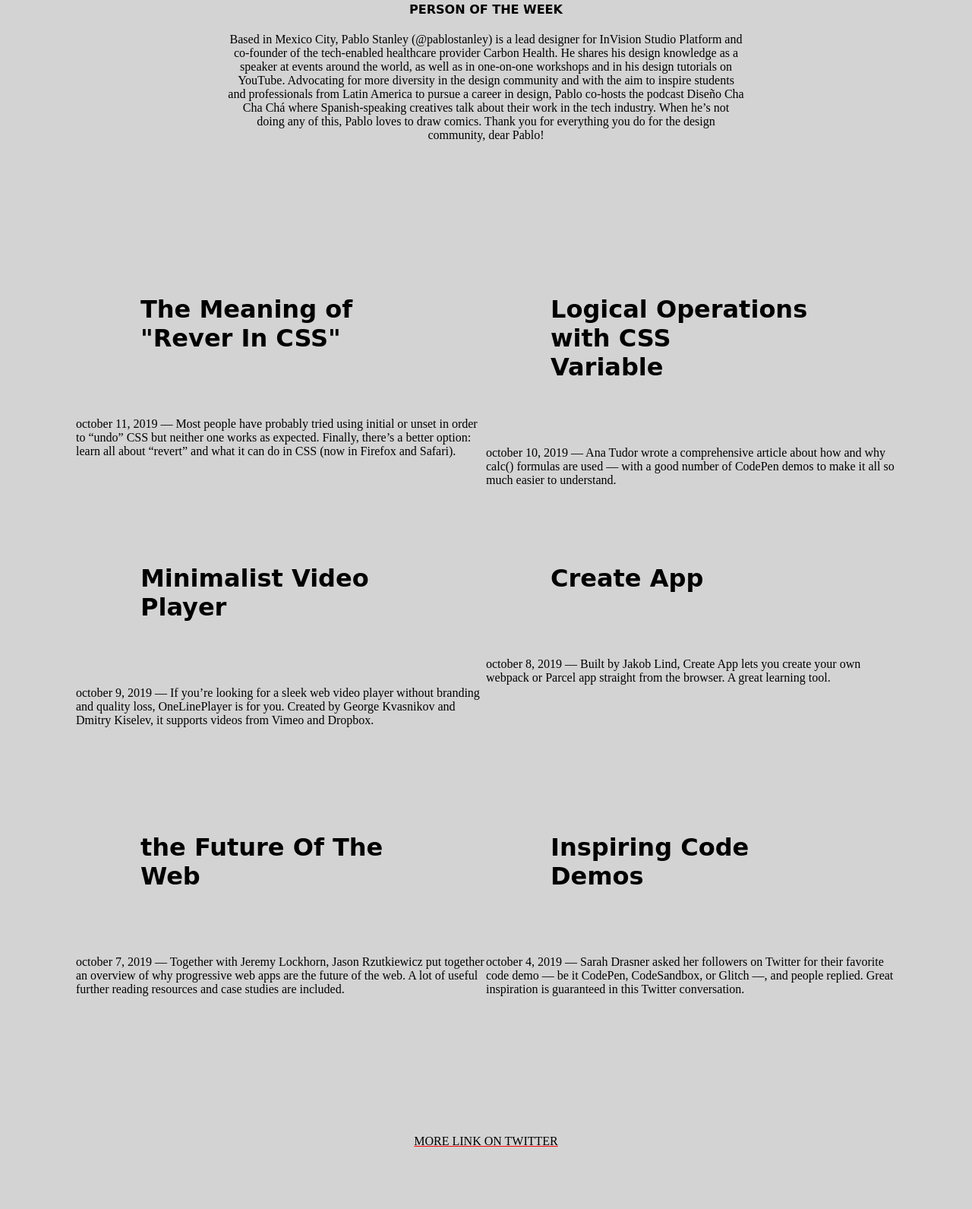
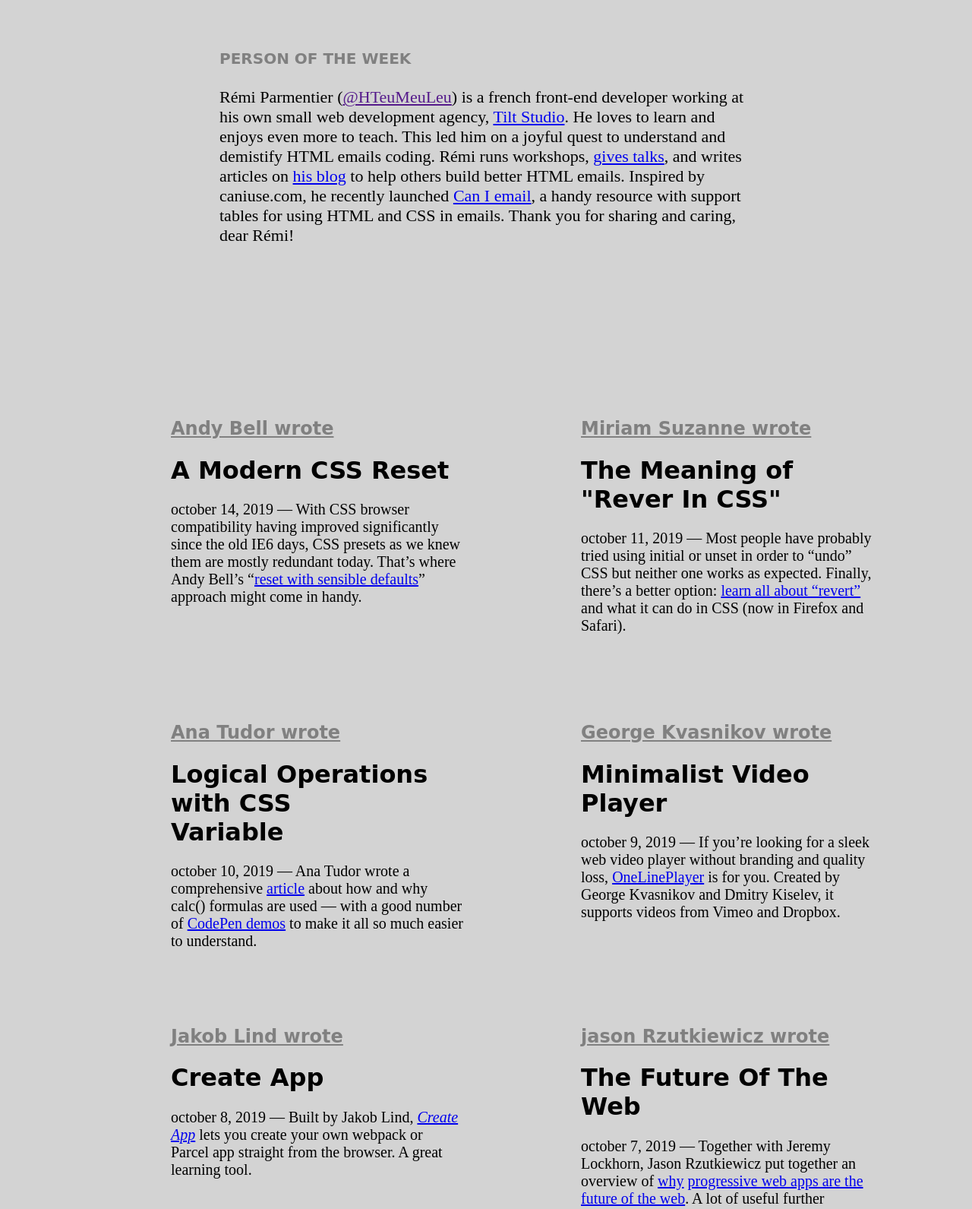
Before and after one commit to RichardBongani/Design-Teardown, a plain HTML site: page index.html in a window 1280 px wide. Shown: the part 3568-5159 px from the top of the page at 76% size. Drawn offline with Linux system fonts and the light colour scheme.

Commit message:
modified authors_stories class, person_of_the_week class, & author-container class HTML & CSS

```diff
--- a/index.html
+++ b/index.html
@@ -42,43 +42,57 @@
     <div class="author-container">
     <div class="smashing">
       <div class="up-next">
+        <h4 id="coming_next">COMING UP NEXT * JULY 24-26</h4>
          <h2 class="print">Smashing Print #1: Ethics & Privacy</h2>
-         <p>Meet our new printed magazine, exploring topics that will make us<br>all think, and will remain useful as time passes by. Friendly, practical<br>and approachable. Shipping now.</p>
+         <p class="smash_paragraph">Meet our <b>new printed</b> magazine, exploring topics that will make us<br>all think, and will remain useful as time passes by. Friendly, practical<br>and approachable. <b>Shipping now.</b></p>
       </div>
     </div>
       <div class="person_of_the_week">
       <div>
           <h4 class="week_title">PERSON OF THE WEEK</h4>
-          <p class="week">Based in Mexico City, Pablo Stanley (@pablostanley) is a lead designer for InVision Studio Platform and<br> co-founder of the tech-enabled healthcare provider Carbon Health. He shares his design knowledge as a <br>speaker at events around the world, as well as in one-on-one workshops and in his design tutorials on<br> YouTube. Advocating for more diversity in the design community and with the aim to inspire students<br> and professionals from Latin America to pursue a career in design, Pablo co-hosts the podcast Diseño Cha<br> Cha Chá where Spanish-speaking creatives talk about their work in the tech industry. When he’s not <br>doing any of this, Pablo loves to draw comics. Thank you for everything you do for the design<br> community, dear Pablo!</p>
+          <p class="week">Rémi Parmentier (<a href="">@HTeuMeuLeu</a>) is a french front-end developer working at his own small web development agency, <a href="#">Tilt Studio</a>. He loves to learn and enjoys even more to teach. This led him on a joyful quest to understand and demistify HTML emails coding. Rémi runs workshops, <a href="#">gives talks</a>, and writes articles on <a href="#">his blog</a> to help others build better HTML emails. Inspired by caniuse.com, he recently launched <a href="#">Can I email</a>, a handy resource with support tables for using HTML and CSS in emails. Thank you for sharing and caring, dear Rémi!</p>
       </div>
       </div>
 
       <div class="authors_stories">
-          <div>
+
+
+          <div class="ispiring">
+              <h2 class="author">Andy Bell wrote</h2>
+              <h1 class="author-heading">A Modern CSS Reset</h1>
+              <p class="author-paragraph">october 14, 2019 — With CSS browser compatibility having improved significantly since the old IE6 days, CSS presets as we knew them are mostly redundant today. That’s where Andy Bell’s “<a href="#">reset with sensible defaults</a>” approach might come in handy.</p>
+            </div>
+
+          <div class="meaning">
+              <h2 class="author">Miriam Suzanne wrote</h2>
             <h1 class="author-heading">The  Meaning of "Rever In CSS"</h1>
-            <p>october 11, 2019 — Most people have probably tried using initial or unset in order to “undo” CSS but neither one works as expected. Finally, there’s a better option: learn all about “revert” and what it can do in CSS (now in Firefox and Safari).</p>
+            <p class="author-paragraph">october 11, 2019 — Most people have probably tried using initial or unset in order to “undo” CSS but neither one works as expected. Finally, there’s a better option: <a href="#">learn all about “revert”</a> and what it can do in CSS (now in Firefox and Safari).</p>
           </div>
-          <div>
+
+          <div class="logical">
+            <h2 class="author">Ana Tudor wrote</h2>
             <h1  class="author-heading">Logical Operations with CSS<br> Variable</h1>
-            <p>october 10, 2019 — Ana Tudor wrote a comprehensive article about how and why calc() formulas are used — with a good number of CodePen demos to make it all so much easier to understand.</p>
+            <p class="author-paragraph">october 10, 2019 — Ana Tudor wrote a comprehensive <a href="#">article</a> about how and why calc() formulas are used — with a good number of <a href="#">CodePen demos</a> to make it all so much easier to understand.</p>
           </div>
-          <div>
-            <h1  class="author-heading">Minimalist Video Player</h1>
-            <p>october 9, 2019 — If you’re looking for a sleek web video player without branding and quality loss, OneLinePlayer is for you. Created by George Kvasnikov and Dmitry Kiselev, it supports videos from Vimeo and Dropbox.</p>
+
+          <div class="minimalist">
+            <h2 class="author">George Kvasnikov wrote</h2>
+            <h1 class="author-heading">Minimalist Video Player</h1>
+            <p class="author-paragraph">october 9, 2019 — If you’re looking for a sleek web video player without branding and quality loss, <a href="#">OneLinePlayer</a> is for you. Created by George Kvasnikov and Dmitry Kiselev, it supports videos from Vimeo and Dropbox.</p>
             </div>
-            <div>
-              <h1  class="author-heading">Create App</h1>
-              <p>october 8, 2019 — Built by Jakob Lind, Create App lets you create your own webpack or Parcel app straight from the browser. A great learning tool.</p>
+
+            <div class="creat">
+              <h2 class="author">Jakob Lind wrote</h2>
+              <h1 class="author-heading">Create App</h1>
+              <p class="author-paragraph">october 8, 2019 — Built by Jakob Lind, <a href="#"><i>Create App</i></a> lets you create your own webpack or Parcel app straight from the browser. A great learning tool.</p>
             </div>
-            <div>
-              <h1  class="author-heading">the Future Of The Web</h1>
-              <p>october 7, 2019 — Together with Jeremy Lockhorn, Jason Rzutkiewicz put together an overview of why progressive web apps are the future of the web. A lot of useful further reading resources and case studies are included.</p>
+
+            <div class="web">
+              <h2 class="author">jason Rzutkiewicz wrote</h2>
+              <h1 class="author-heading">The Future Of The Web</h1>
+              <p class="author-paragraph">october 7, 2019 — Together with Jeremy Lockhorn, Jason Rzutkiewicz put together an overview of <a href="#">why</a> <a href="#">progressive web apps are the future of the web</a>. A lot of useful further reading resources and case studies are included.</p>
             </div>
-            <div>
-              <h1  class="author-heading">Inspiring Code Demos</h1>
-              <p>october 4, 2019 — Sarah Drasner asked her followers on Twitter for their favorite code demo — be it CodePen, CodeSandbox, or Glitch —, and people replied. Great inspiration is guaranteed in this Twitter conversation.</p>
-            </div>
-      </div>
+       </div>
 
       <div class="more-links">
           <div class="twitter-link">
--- a/style.css
+++ b/style.css
@@ -91,10 +91,13 @@ body {
 
 .print {
   text-decoration: underline;
+  font-size: 40px;
 }
 
-.week, .week_title {
-  text-align: center;
+.week_title {
+  margin-left: 20%;
+  font-size: 20px;
+  color: grey;
 }
 
 .authors_stories {
@@ -103,11 +106,37 @@ body {
   padding: 100px ;
 }
 
-.author-heading {
-  margin:85px;
+.week {
+  margin-left: 20%;
+  font-size: 22px;
+  width: 60%;
 }
 
-.twitter-link{
+.person_of_the_week {
+  padding: 55px;
+}
+
+.ispiring,
+.meaning,
+.logical,
+.minimalist,
+.creat,
+.web {
+  margin-left: 95px;
+  padding: 30px;
+}
+
+.author {
+  color: gray;
+  text-decoration: underline;
+}
+
+.author-paragraph {
+  font-size: 20px;
+  width: 100%;
+}
+
+.twitter-link {
   text-align: center;
   padding: 50px;
   text-decoration: underline red;
@@ -115,7 +144,7 @@ body {
 
 .design_system {
   background-color: grey;
-  height:350px;
+  height: 350px;
 }
 
 .guides {
@@ -260,3 +289,11 @@ h4 {
   padding-top: 15px;
   color: blue;
 }
+
+#coming_next {
+  padding-top: 90px;
+}
+
+.smash_paragraph {
+  font-size: 30px;
+}
```
